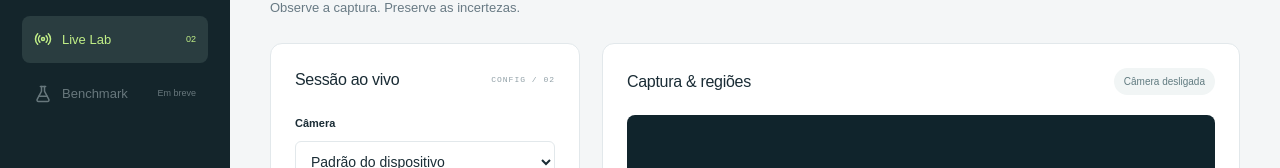
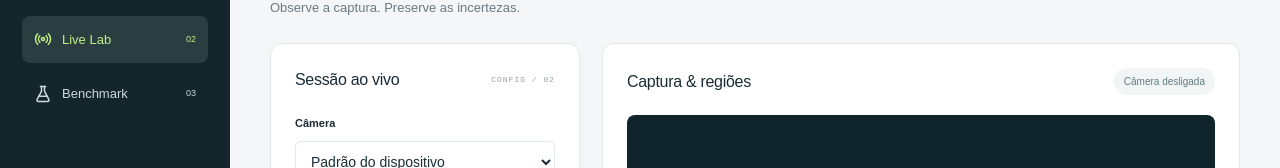
Before and after one commit to solerpedroo/pulsevision-rppg-lab, a Next.js app in the folder apps/web/: page /live in a window 1280 px wide. Shown: the part 208-376 px from the top of the page. Built offline with nearby package versions, Linux system fonts and the light colour scheme.

Commit message:
feat(web): alinha navegação ao Benchmark Lab

```diff
--- a/apps/web/features/live/live-lab.tsx
+++ b/apps/web/features/live/live-lab.tsx
@@ -189,10 +189,10 @@ export function LiveLab() {
             <Radio size={18} />
             Live Lab<span>02</span>
           </Link>
-          <button className="nav-item" disabled>
+          <a className="nav-item" href="/benchmark">
             <FlaskConical size={18} />
-            Benchmark<small>Em breve</small>
-          </button>
+            Benchmark<span>03</span>
+          </a>
         </nav>
         <div className="sidebar-bottom">
           <ShieldCheck size={21} />
```
